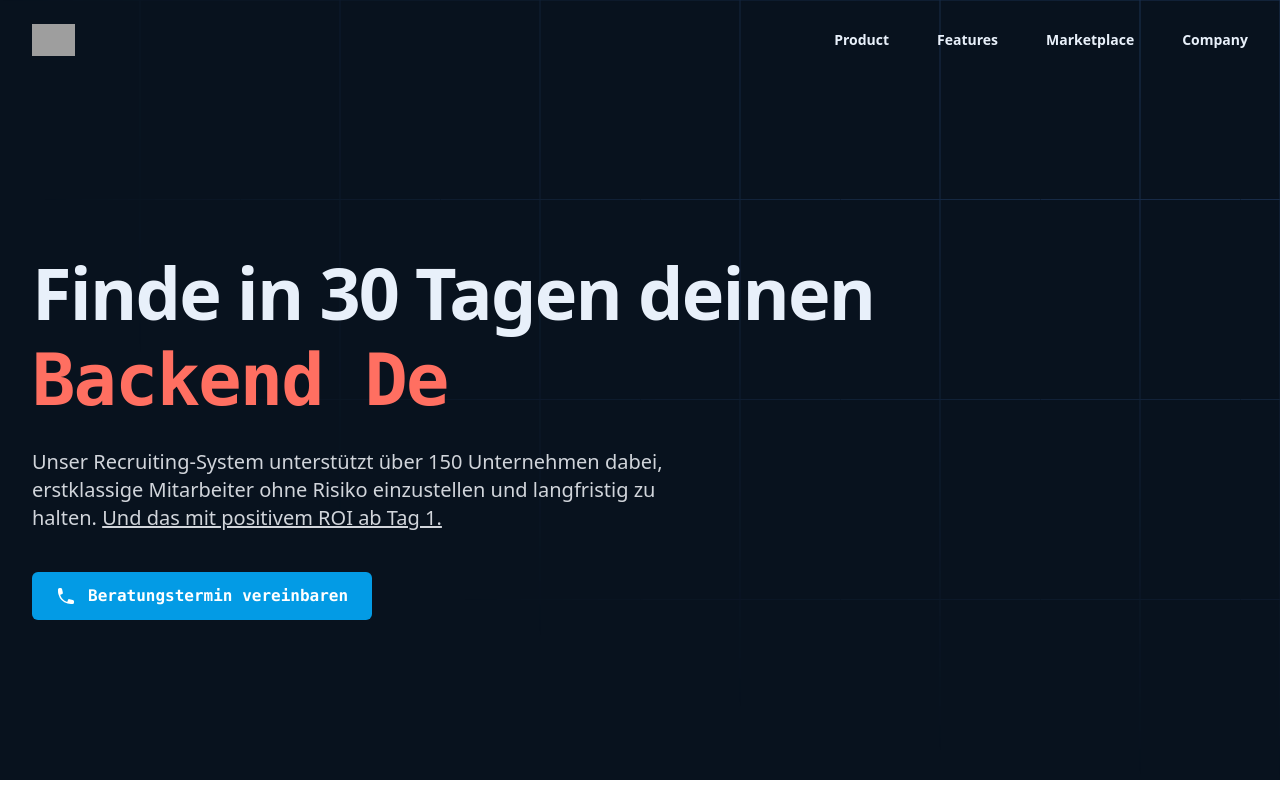
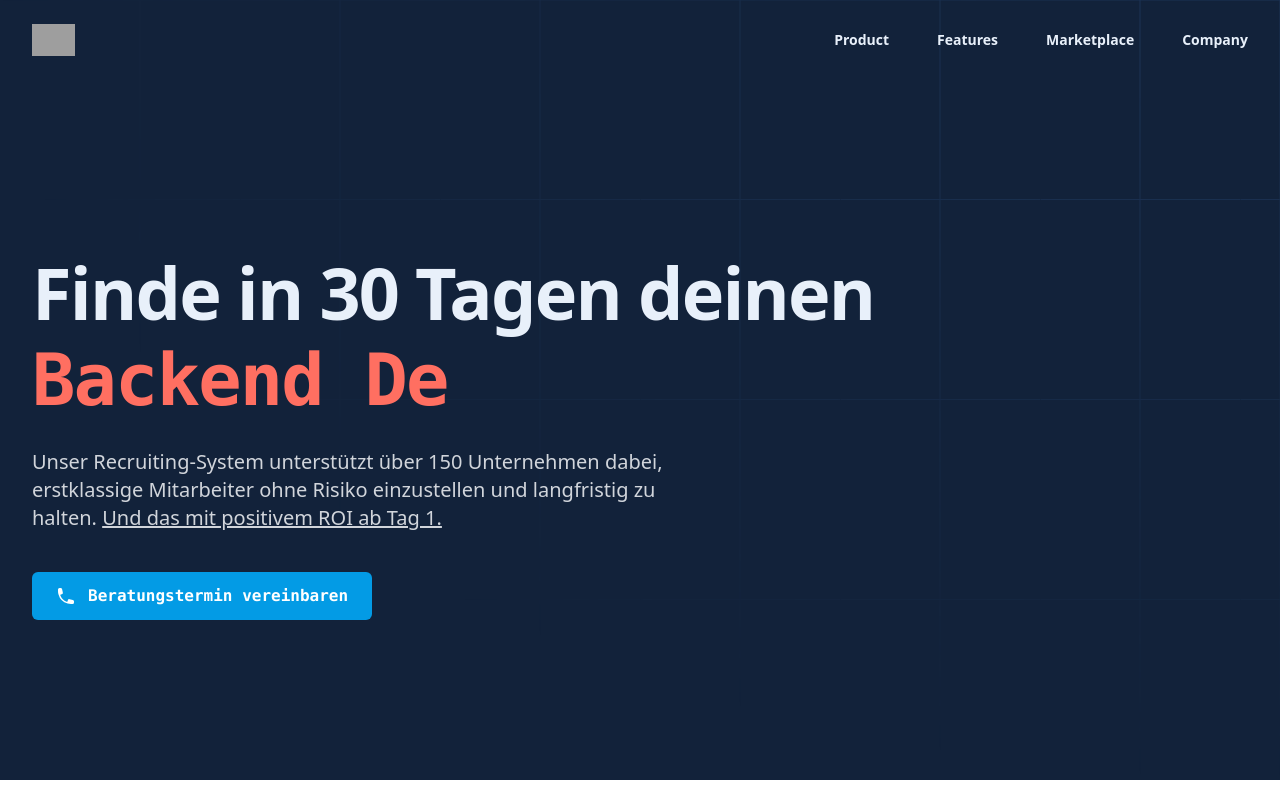
Before and after one commit to svenschu/talentlynx, an Astro site: page / in a window 1280 px wide. Shown: the top 800 px of the page. Built offline with nearby package versions, Linux system fonts and the light colour scheme; Astro itself is replaced by a stand-in of ours; grey boxes are pictures that could not be loaded.

Commit message:
Second cloudflare deployment

```diff
--- a/src/components/Hero.tsx
+++ b/src/components/Hero.tsx
@@ -15,7 +15,7 @@ export default function Example() {
     const [mobileMenuOpen, setMobileMenuOpen] = useState(false)
 
     return (
-        <div className="bg-brand-primary-900 text-brand-primary-50">
+        <div className="bg-brand-primary-700 text-brand-primary-50">
             <header className="absolute inset-x-0 top-0 z-50">
                 <nav aria-label="Global" className="flex items-center justify-between p-6 lg:px-8">
                     <div className="flex lg:flex-1">
```
